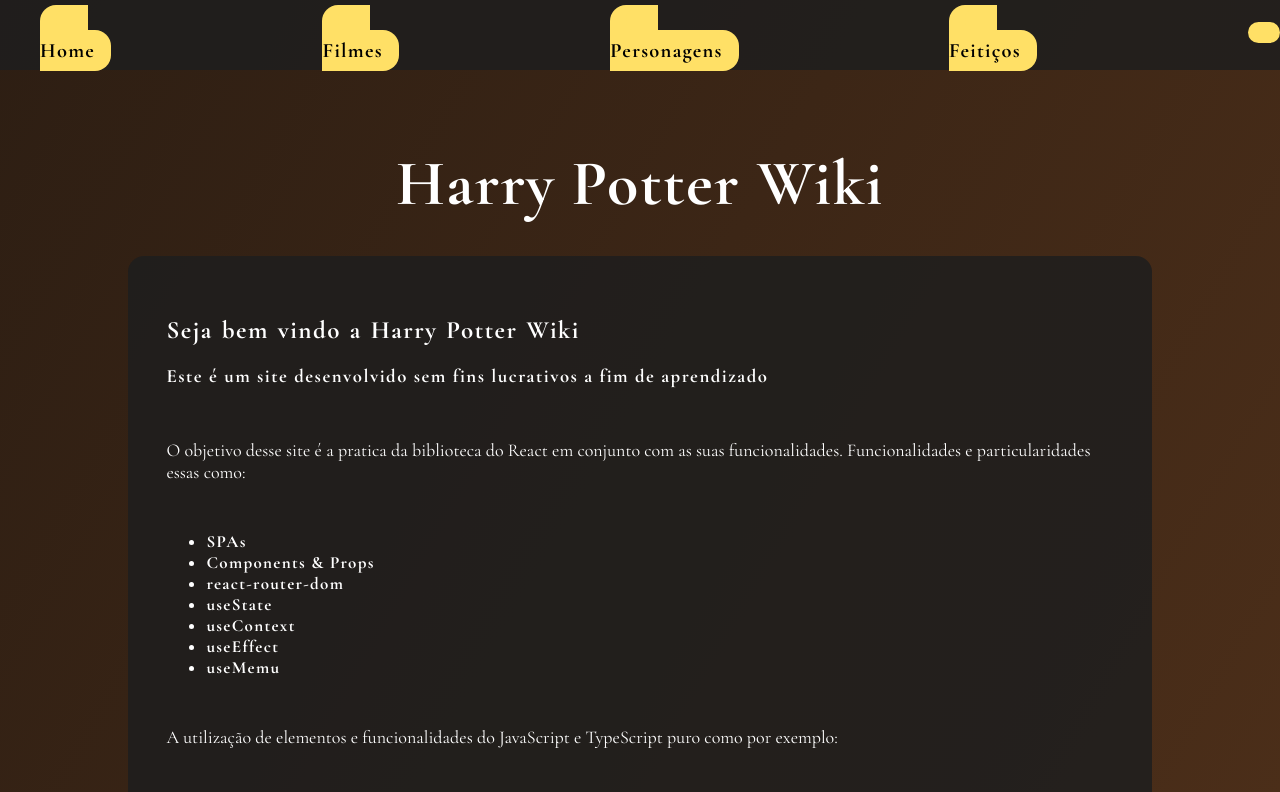
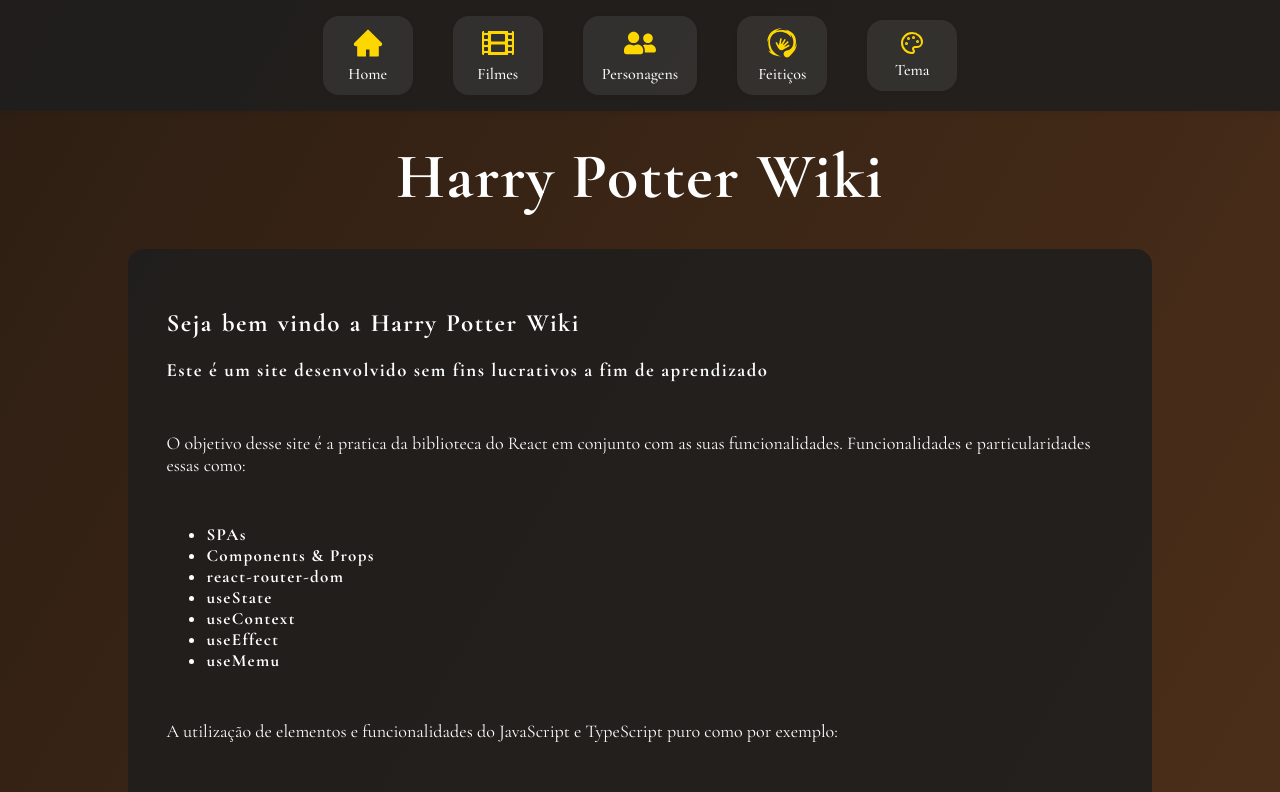
Before and after one commit to xOmilk/api-harry-potter, a React (Vite) app: page / in a window 1280 px wide. Shown: the top 792 px of the page. Built offline with nearby package versions, Linux system fonts and the light colour scheme.

Commit message:
Estilização

```diff
--- a/src/components/Navbar/index.tsx
+++ b/src/components/Navbar/index.tsx
@@ -3,35 +3,39 @@
 import styles from "./styles.module.css";
 import { Theme } from "../Theme";
 import { AiFillHome } from "react-icons/ai";
-import { FaFilm, FaPalette, FaUserFriends } from "react-icons/fa";
+import { FaFilm, FaUserFriends } from "react-icons/fa";
 import { GiMagicSwirl } from "react-icons/gi";
 
 export function Navbar() {
 	return (
-		<nav>
-			<ul className={styles.list}>
+		<nav className={styles.listContainer}>
+			<ul className={styles.ulList}>
 				<li className={styles.item}>
 					<Link to="/">
-						<AiFillHome /> Home
+						<AiFillHome />
+						<p>Home</p>
 					</Link>
 				</li>
 				<li className={styles.item}>
 					<Link to="/movies">
-						<FaFilm /> Filmes
+						<FaFilm />
+						<p>Filmes</p>
 					</Link>
 				</li>
 				<li className={styles.item}>
 					<Link to="/characters">
-						<FaUserFriends /> Personagens
+						<FaUserFriends />
+						<p>Personagens</p>
 					</Link>
 				</li>
 				<li className={styles.item}>
 					<Link to="/spells">
-						<GiMagicSwirl /> Feitiços
+						<GiMagicSwirl />
+						<p>Feitiços</p>
 					</Link>
 				</li>
 				<li className={styles.item}>
-					<FaPalette /> {/* ou <Theme /> se for seu botão de tema */}
+					<Theme />
 				</li>
 			</ul>
 		</nav>
--- a/src/components/Navbar/styles.module.css
+++ b/src/components/Navbar/styles.module.css
@@ -1,33 +1,89 @@
-.list {
-	height: 70px;
+.listContainer {
 	background: var(--background-item);
-	width: 100%;
-	margin: auto auto;
-	margin-bottom: 3rem;
+	padding: 0.5rem 0;
+	box-shadow: 0 2px 8px rgba(0, 0, 0, 0.08);
+}
+
+.ulList {
 	display: flex;
-	flex-flow: row;
+	flex-flow: row wrap;
 	align-items: center;
 	justify-content: center;
+	gap: 2.5rem;
+	margin: 0;
+	padding: 0.5rem 0;
 	list-style: none;
-	gap: 10rem;
 }
 
-.item * {
-	padding: 0.5rem 1rem;
+.item {
+	background: var(--background-navbar-item);
 	border-radius: 1rem;
-	background-color: var(--golden);
-	color: black;
-	font-weight: bolder;
-	font-size: larger;
+	padding: 0.7rem 1.2rem;
+	box-shadow: 0 1px 4px rgba(0, 0, 0, 0.05);
+	cursor: pointer;
+	min-width: 90px;
+	text-align: center;
+	border: none;
+	transition: background 0.2s, transform 0.2s, box-shadow 0.2s;
+}
+
+.item a,
+.item div {
+	display: flex;
+	flex-direction: column;
+	align-items: center;
+	color: #fff;
 	text-decoration: none;
-	transition: all 0.2s ease-in-out;
+	font-weight: 600;
+	font-size: 1rem;
+	gap: 0.3rem;
+}
 
-	&:hover {
-		opacity: 70%;
-		padding: 1rem 1rem;
+.item svg {
+	font-size: 2rem;
+	color: #ffd700;
+	transition: color 0.2s;
+}
+
+.item:hover,
+.item:focus-within {
+	background: #ffd700;
+	transform: translateY(-4px) scale(1.05);
+	box-shadow: 0 4px 16px rgba(0, 0, 0, 0.12);
+}
+
+.item:hover svg,
+.item:focus-within svg {
+	color: #1a1a2e;
+}
+
+.item:hover p,
+.item:focus-within p {
+	color: #1a1a2e;
+}
+
+.item p {
+	margin: 0;
+	color: #fff;
+	font-size: 1rem;
+	font-weight: 500;
+	letter-spacing: 0.5px;
+	transition: color 0.2s;
+}
+
+/* Responsivo */
+@media (max-width: 600px) {
+	.ulList {
+		gap: 1rem;
 	}
-	&:active {
-		background-color: black;
-		color: white;
+	.item {
+		min-width: 60px;
+		padding: 0.5rem 0.7rem;
+	}
+	.item p {
+		font-size: 0.85rem;
+	}
+	.item svg {
+		font-size: 1.3rem;
 	}
 }
--- a/src/components/Theme/index.tsx
+++ b/src/components/Theme/index.tsx
@@ -2,17 +2,23 @@
 import type { ThemeType } from "../../contexts/ThemeContext/ThemeContext";
 import { useThemeContext } from "../../contexts/ThemeContext/useThemeContext";
 
-import styles from "./styles.module.css";
-
-function handleClickAndToggleTheme(value: ThemeType) {}
+function handleClickAndToggleTheme(
+	value: ThemeType,
+	setTheme: React.Dispatch<React.SetStateAction<ThemeType>>
+) {}
 
 export function Theme() {
 	const { value: actualState, setTheme: setActualTheme } = useThemeContext();
 
 	return (
-		<div className={styles.containerIcon}>
+		<div
+			onClick={() =>
+				handleClickAndToggleTheme(actualState, setActualTheme)
+			}
+			title={`Tema atual: ${actualState}`}
+		>
 			<PaletteIcon />
-			Tema
+			<p>Tema</p>
 		</div>
 	);
 }
--- a/src/styles/theme.css
+++ b/src/styles/theme.css
@@ -5,4 +5,8 @@
 	--golden: #ffe066;
 	--background-item: rgba(30, 30, 30, 0.85);
 	--box-shadow: 0 2px 16px rgba(0, 0, 0, 0.2);
+
+	--background-blue: linear-gradient(90deg, #1a1a2e 0%, #16213e 100%);
+
+	--background-navbar-item: rgba(255, 255, 255, 0.08);
 }
```
